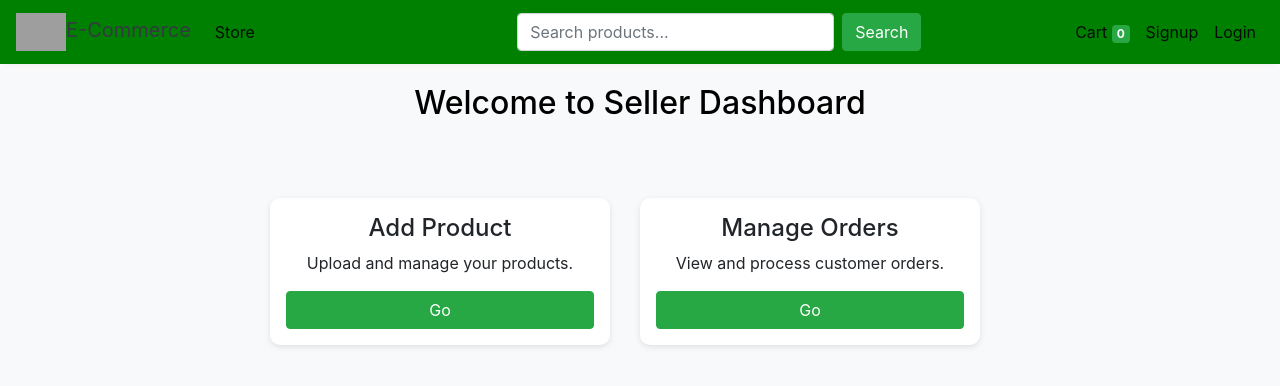
After one commit to vandanaranasara/Eshop-main, a Django app: page /seller_dashboard/ in a window 1280 px wide. The commit adds this page. Shown: the top 386 px of the page. Run offline with Django 3.2, Linux system fonts and the light colour scheme; parts of the project's set-up code (start-up, migrations or seed data) failed here and were passed over; some libraries are stand-ins or nearby versions; grey boxes are pictures that could not be loaded.

Commit message:
create seperate home views for buyer and seller

```diff
--- a/store/templates/base.html
+++ b/store/templates/base.html
@@ -10,7 +10,7 @@
   <link rel="stylesheet" href="https://maxcdn.bootstrapcdn.com/bootstrap/4.0.0/css/bootstrap.min.css"
     integrity="sha384-Gn5384xqQ1aoWXA+058RXPxPg6fy4IWvTNh0E263XmFcJlSAwiGgFAW/dAiS6JXm" crossorigin="anonymous">
 
-  <title>E-commerce Website</title>
+  <title>Eshop</title>
 
   <style>
   .navbar{
@@ -23,31 +23,47 @@
   font-weight: 200;
   font-size: 30px;
   font-colour: $teal-200;
+  font-weight: bold;
 }
 .navbar-brand {
-  color: black;
-  font-weight: bold;
+  font-colour: $teal-200;
 }
 
   </style>
 </head>
 
 <body>
+
   <!-- navbar -->
 
 <nav class="one-edge-shadow navbar navbar-light sticky-top navbar navbar-expand-lg text-white">
-    {% if request.session.user_type != 'seller' %}
+    {% if request.session.user_type == 'buyer' %}
     <a class="navbar-brand ms-3 text-dark " href="/">
-    {% endif %}
 
     <link rel="stylesheet" href="https://use.fontawesome.com/releases/v5.7.0/css/all.css" integrity="sha384-lZN37f5QGtY3VHgisS14W3ExzMWZxybE1SJSEsQp9S+oqd12jhcu+A56Ebc1zFSJ" crossorigin="anonymous">
 
-    <img src="https://www.freepnglogos.com/uploads/shopping-cart-png/shopping-cart-svg-png-icon-download-28.png" style="width:50px;height:50px,color:text-light;">E-Commerce</a>
+    <img src="https://www.freepnglogos.com/uploads/shopping-cart-png/shopping-cart-svg-png-icon-download-28.png"
+    style="width:50px;height:50px,color:text-light;">E-Commerce</a>
+
+    {% else %}
+
+    <a class="navbar-brand ms-3 text-dark " href="{% url 'seller_dashboard' %}">
+
+    <link rel="stylesheet" href="https://use.fontawesome.com/releases/v5.7.0/css/all.css" integrity="sha384-lZN37f5QGtY3VHgisS14W3ExzMWZxybE1SJSEsQp9S+oqd12jhcu+A56Ebc1zFSJ" crossorigin="anonymous">
+
+    <img src="https://www.freepnglogos.com/uploads/shopping-cart-png/shopping-cart-svg-png-icon-download-28.png"
+    style="width:50px;height:50px,color:text-light;">E-Commerce</a>
+
+    {% endif %}
+
+
+
+
+    <!-- toggle for mobile -->
     <button class="navbar-toggler" type="button" data-toggle="collapse" data-target="#navbarSupportedContent"
       aria-controls="navbarSupportedContent" aria-expanded="false" aria-label="Toggle navigation">
       <span class="navbar-toggler-icon"></span>
     </button>
-
 
     <div class="collapse navbar-collapse" id="navbarSupportedContent">
         <ul class="navbar-nav mr-auto">
@@ -72,20 +88,18 @@
       </ul>
 
       <!-- search bar -->
-        <div class="d-flex justify-content-center mb-4 mt-3" >
-          <form method="GET" action="/" class="d-flex w-1">
+        <form method="GET" action="/" class="form-inline mx-auto" style="width:40%;">
           <input
             type="text"
             name="search"
-              class="form-control me-2 flex grow-1"
+            class="form-control w-75 mr-2"
             placeholder="Search products..."
             value="{{ request.GET.search }}">
           <button class="btn btn-success" type="submit">Search</button>
         </form>
-        </div>
 
       <ul class=" navbar-nav my-2 my-lg-0">
-        {% if request.session.user_type == 'buyer' %}
+        {% if not request.session.user_type or request.session.user_type == 'buyer' %}
           <li class="nav-item active">
             <a class="nav-link" href="{% url 'cart' %}">Cart
               <span class="badge badge-success">{{request.session.cart.keys|length}}</span>
--- /dev/null
+++ b/store/templates/seller_dashboard.html
@@ -0,0 +1,76 @@
+{% extends 'base.html' %}
+{% block content %}
+<!doctype html>
+<html lang="en">
+
+<head>
+  <!-- Required meta tags -->
+  <meta charset="utf-8">
+  <meta name="viewport" content="width=device-width, initial-scale=1, shrink-to-fit=no">
+
+  <!-- Bootstrap CSS -->
+  <link rel="stylesheet"
+        href="https://maxcdn.bootstrapcdn.com/bootstrap/4.0.0/css/bootstrap.min.css"
+        integrity="sha384-Gn5384xqQ1aoWXA+058RXPxPg6fy4IWvTNh0E263XmFcJlSAwiGgFAW/dAiS6JXm"
+        crossorigin="anonymous">
+
+  <title>Seller Dashboard</title>
+
+  <style>
+    body {
+      background-color: #f8f9fa;
+    }
+    .dashboard-header {
+      color: black;
+      padding: 20px;
+      text-align: center;
+    }
+    .card {
+      box-shadow: 0 2px 6px rgba(0, 0, 0, 0.1);
+      border: none;
+      border-radius: 10px;
+    }
+  </style>
+</head>
+
+<body>
+
+  <!-- Header -->
+  <div class="dashboard-header">
+    <h2>Welcome to Seller Dashboard</h2>
+  </div>
+
+  <!-- Dashboard Content -->
+  <div class="container mt-5">
+    <div class="row justify-content-center text-center w-100">
+      <div class="col-md-4 mb-3">
+        <div class="card text-center p-3">
+          <h4>Add Product</h4>
+          <p>Upload and manage your products.</p>
+          <a href="{% url 'add_product' %}" class="btn btn-success">Go</a>
+        </div>
+      </div>
+      <div class="col-md-4 mb-3">
+        <div class="card text-center p-3">
+          <h4>Manage Orders</h4>
+          <p>View and process customer orders.</p>
+          <a href="{% url 'manage_orders' %}" class="btn btn-success">Go</a>
+        </div>
+      </div>
+
+  <!-- Bootstrap JS -->
+  <script src="https://code.jquery.com/jquery-3.2.1.slim.min.js"
+          integrity="sha384-KJ3o2DKtIkvYIK3UENzmM7KCkRr/rE9/Qpg6aAZGJwFDMVNA/GpGFF93hXpG5KkN"
+          crossorigin="anonymous"></script>
+
+  <script src="https://cdnjs.cloudflare.com/ajax/libs/popper.js/1.12.9/umd/popper.min.js"
+          integrity="sha384-ApNbgh9B+Y1QKtv3Rn7W3mgPxhU9K/ScQsAP7hUibX39j7fakFPskvXusvfa0b4Q"
+          crossorigin="anonymous"></script>
+
+  <script src="https://maxcdn.bootstrapcdn.com/bootstrap/4.0.0/js/bootstrap.min.js"
+          integrity="sha384-JZR6Spejh4U02d8jOt6vLEHfe/JQGiRRSQQxSfFWpi1MquVdAyjUar5+76PVCmYl"
+          crossorigin="anonymous"></script>
+
+</body>
+</html>
+{% endblock %}
--- a/store/urls.py
+++ b/store/urls.py
@@ -9,6 +9,7 @@ from .views.orders import OrderView
 from .views import products
 from .views.sellers_order import ManageOrders
 from .middlewares.auth import  auth_middleware
+from . import views
 
 
 urlpatterns = [
@@ -22,5 +23,7 @@ urlpatterns = [
     path('orders/', auth_middleware(OrderView.as_view()), name='orders'),
     path('add_product/', products.add_product, name='add_product'),
     path('manage_orders/', ManageOrders.as_view(), name='manage_orders'),
+    path('seller_dashboard/', views.seller_dashboard, name='seller_dashboard'),
+
 
 ]
--- a/store/views/__init__.py
+++ b/store/views/__init__.py
@@ -0,0 +1 @@
+from .seller_dashboard import seller_dashboard
--- a/store/views/login.py
+++ b/store/views/login.py
@@ -25,7 +25,10 @@ class Login(View):
                 request.session['customer'] = customer.id
                 request.session['user_type'] = customer.user_type
 
-                return redirect('homepage')
+                if request.session['user_type'] == 'buyer' :
+                    return redirect('homepage')
+                else :
+                    return redirect('seller_dashboard')
 
             else:
                 error_message = 'Invalid password!'
--- /dev/null
+++ b/store/views/seller_dashboard.py
@@ -0,0 +1,4 @@
+from django.shortcuts import render
+
+def seller_dashboard(request):
+    return render(request, 'seller_dashboard.html')
```
Lines whose indentation alone changed are shown as unchanged.
